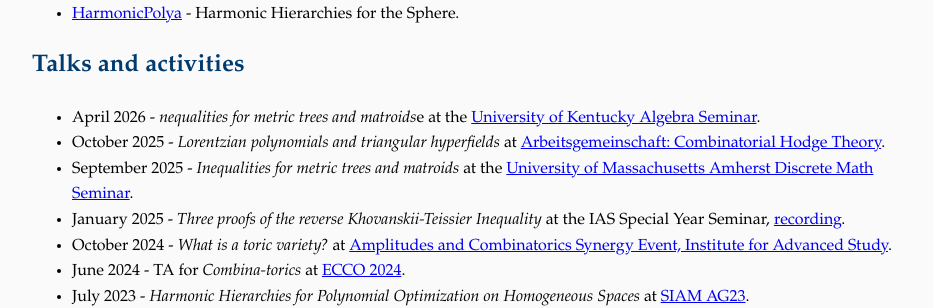
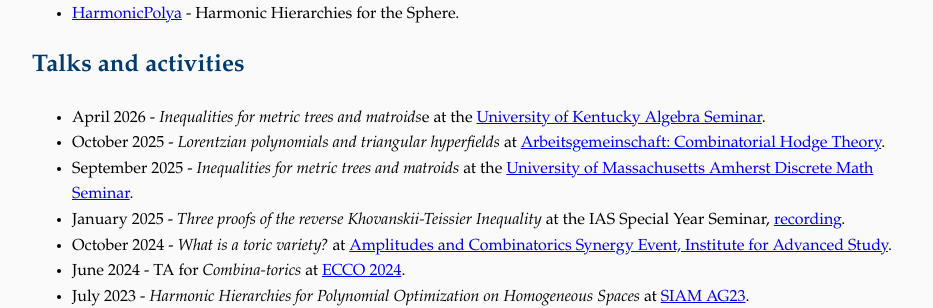
Before and after one commit to SergioCS147/sergiocs147.github.io, a Jekyll site: the page built from index.md, in a window 1280 px wide. Shown: the part 814-1122 px from the top of the page, without its empty margins (158-1091 px from the left). Built offline with Jekyll 4.4.1, drawn with Linux system fonts in a browser that asks for light colours; our own code applies the rules of GitHub Pages for plain Markdown files.

Commit message:
Update index.md

```diff
--- a/index.md
+++ b/index.md
@@ -52,7 +52,7 @@ Grassmannians and toric varieties.
 <h2><strong> Talks and activities </strong> </h2>
 
 <ul>
-  <li>April 2026 - <em>nequalities for metric trees and matroids</em>e at the <a href="https://www.ms.uky.edu/~dhje223/AlgebraSeminarSpring2026.html">University of Kentucky Algebra Seminar</a>.</li>
+  <li>April 2026 - <em>Inequalities for metric trees and matroids</em>e at the <a href="https://www.ms.uky.edu/~dhje223/AlgebraSeminarSpring2026.html">University of Kentucky Algebra Seminar</a>.</li>
   <li>October 2025 - <em>Lorentzian polynomials and triangular hyperfields</em> at <a href="https://www.mfo.de/www/activity/2542">Arbeitsgemeinschaft: Combinatorial Hodge Theory</a>.</li>
   <li>September 2025 - <em>Inequalities for metric trees and matroids</em> at the <a href="https://www.umass.edu/mathematics-statistics/seminars/discrete-math-seminar">University of Massachusetts Amherst Discrete Math Seminar</a>.</li>
   <li>January 2025 - <em>Three proofs of the reverse Khovanskii-Teissier Inequality</em> at the IAS Special Year Seminar, <a href="https://www.youtube.com/watch?v=R48D9au4ceU&t=6s">recording</a>.</li>
```
